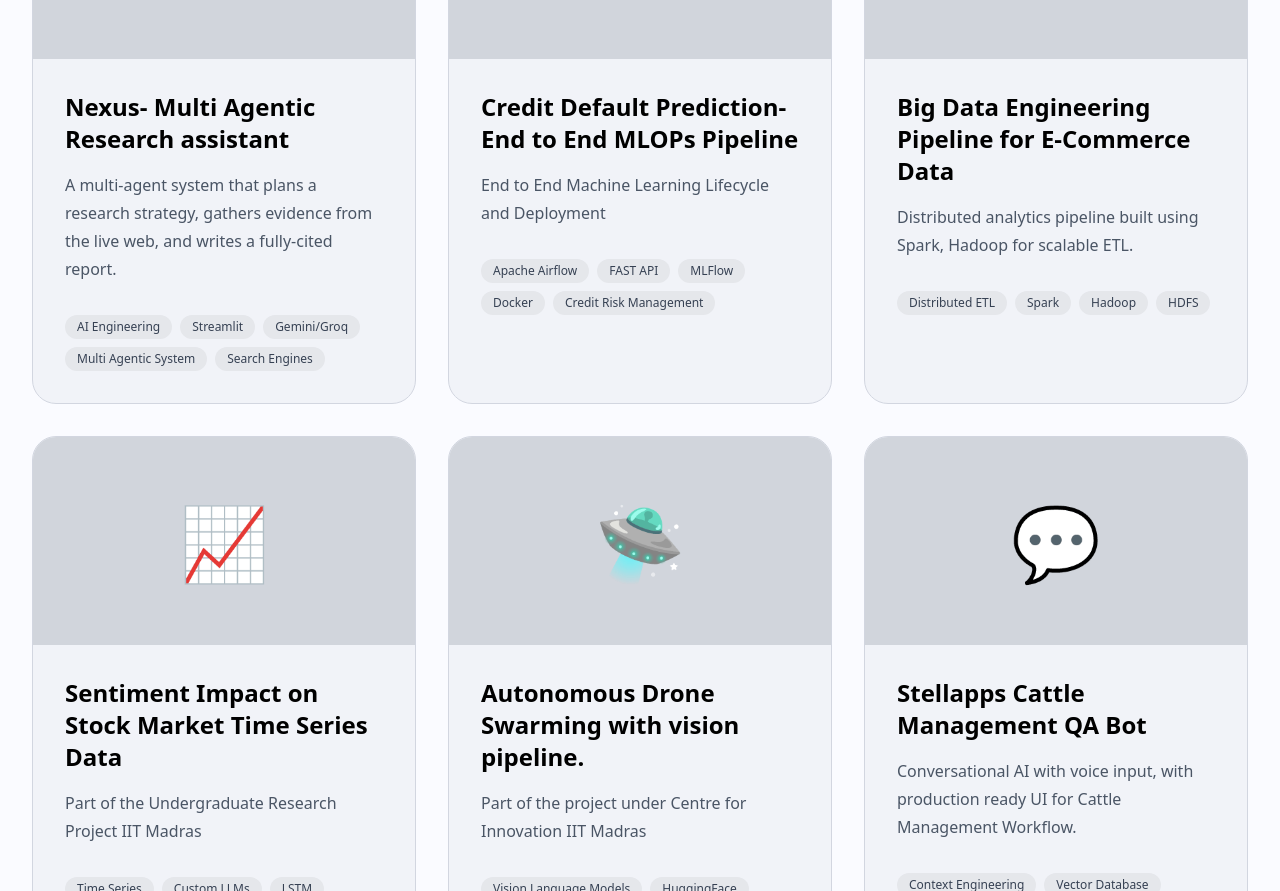
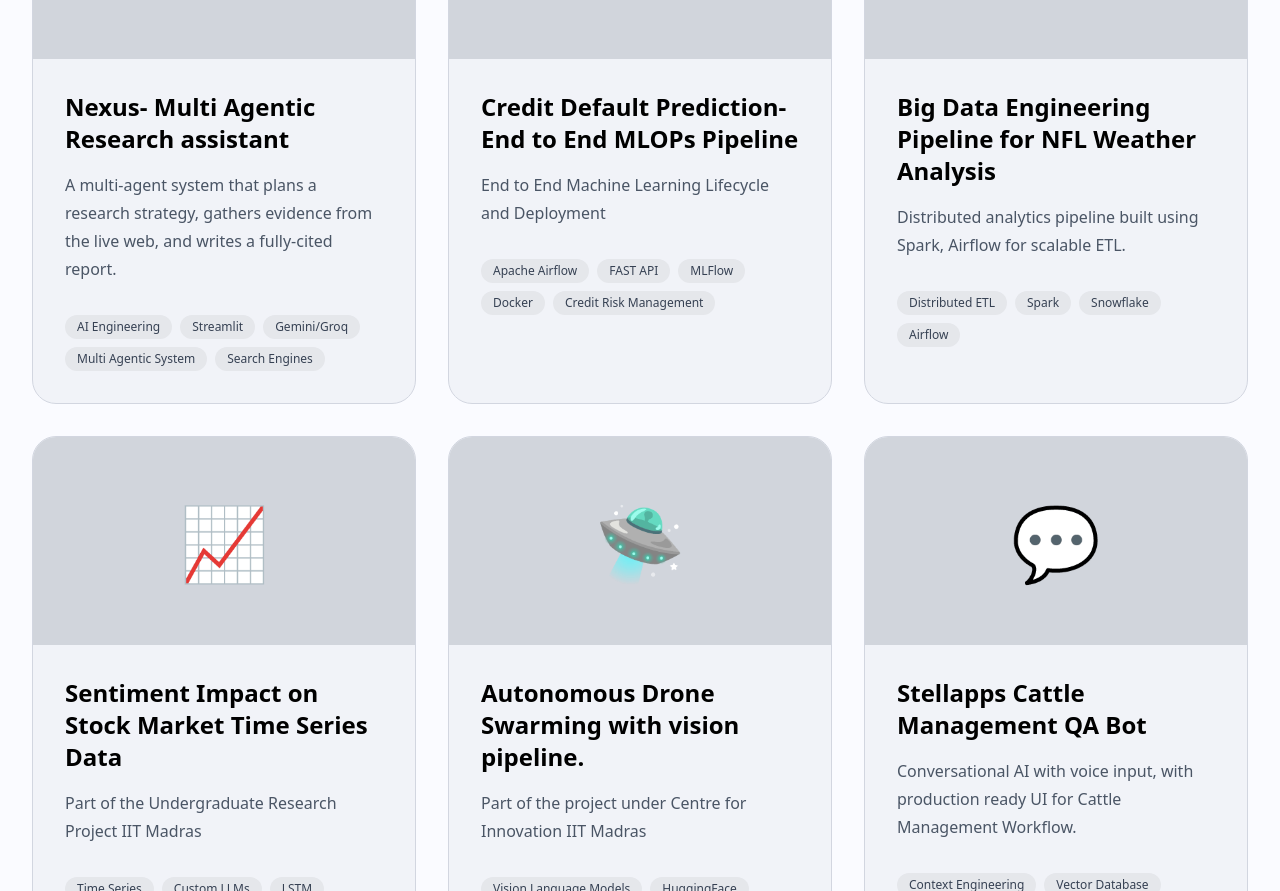
Before and after one commit to MayankK10/PortfolioWebpage, a Next.js app: page / in a window 1280 px wide. Shown: the part 4100-4991 px from the top of the page. Built offline with nearby package versions, Linux system fonts and the light colour scheme.

Commit message:
Data Engineering Project Updates

```diff
--- a/src/app/components/Projects.tsx
+++ b/src/app/components/Projects.tsx
@@ -87,25 +87,23 @@ built: [
     },
     {
       emoji: "📊",
-      title: "Big Data Engineering Pipeline for E-Commerce Data",
+      title: "Big Data Engineering Pipeline for NFL Weather Analysis",
       description:
-        "Distributed analytics pipeline built using Spark, Hadoop for scalable ETL.",
-      tags: ["Distributed ETL", "Spark", "Hadoop", "HDFS"],
+        "Distributed analytics pipeline built using Spark, Airflow for scalable ETL.",
+      tags: ["Distributed ETL", "Spark","Snowflake", "Airflow"],
       motivation: [
-        "Process and analyze large-scale e-commerce transaction data beyond the limits of traditional single-machine workflows.",
-        "Extract actionable insights into customer behavior, product performance, revenue trends, and retention.",
+        "Process and analyze large-scale NFL Teams Fourth Down Data under varied weather conditions beyond the limits of traditional single-machine workflows.",
+        "Extract actionable insights into trends, behaviour and game plan.",
         "Build a scalable distributed analytics pipeline from raw transactions to analytical insights."],
         architecture:
-        "E-commerce Data → HDFS → PySpark ETL → Spark SQL → Analytics & Insights",
+        "NFL Data+ Weather Data →Airflow ETL → Spark SQL Joins → Snowflake Data Loading → Analytics & Insights",
     built: [
-            "Built distributed ETL workflows using PySpark for data cleaning, transformation, feature engineering, and multi-table joins.",
-            "Designed Hive tables and Spark SQL workflows for large-scale analytical querying.",
-            "Generated analytics on customer behavior, product performance, revenue trends, and customer retention.",
+            "Built distributed ETL workflows using Airflow for data cleaning, transformation, following feature engineering, and multi-table joins using Spark Joins.",
+            "Designed Spark SQL workflows for large-scale analytical querying.",
             "Optimized Spark workloads using partitioning, caching, and broadcast joins." ],
     results: [
-        "Processed 1M+ e-commerce transactions using a distributed Hadoop and PySpark pipeline.",
         "Reduced Spark processing time by ~30% through partitioning, caching, and broadcast join optimization.",
-        "Generated analytics across customer behavior, product performance, revenue trends, and retention.",
+        "Generated analytics across trends, and game plan.",
         "Benchmarked Spark workloads across multiple configurations to identify optimal processing strategies." ],
 
     challenges: [
```
